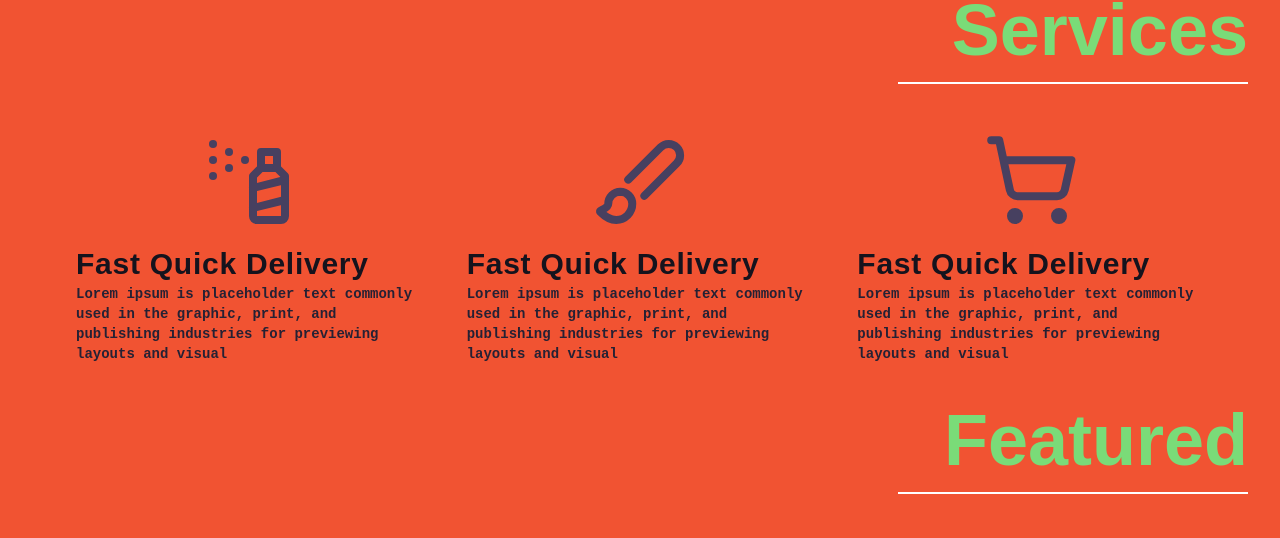
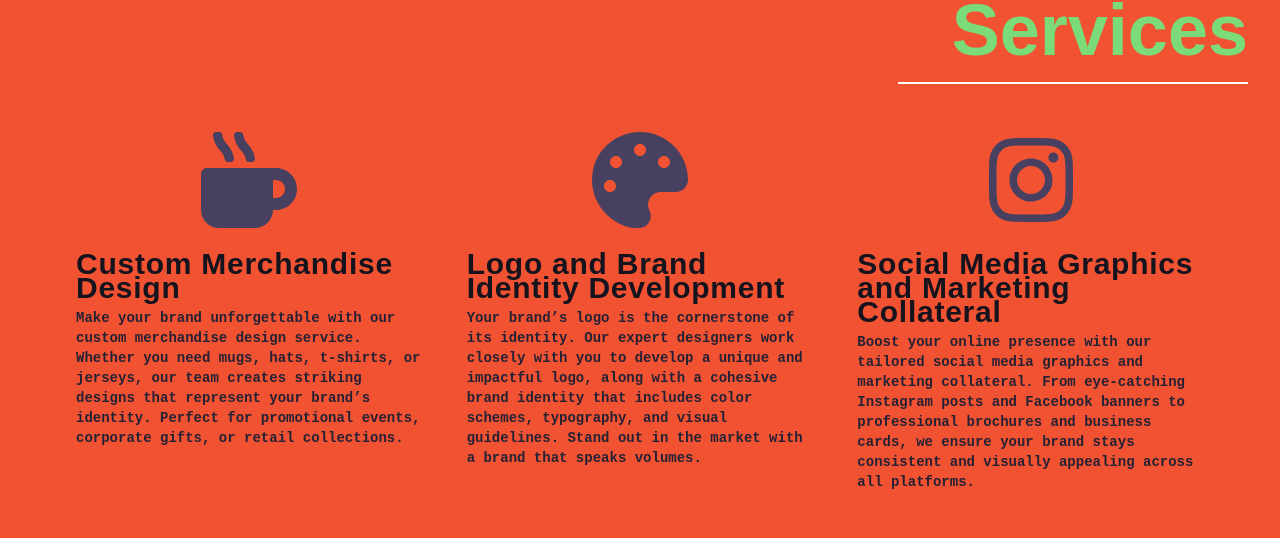
Before and after one commit to Royweru/everything-design-react18, a React (Vite) app: page / in a window 1280 px wide. Shown: the part 700-1238 px from the top of the page. Built offline with nearby package versions, Linux system fonts and the light colour scheme.

Commit message:
modified:   src/components/socials.tsx 	modified:   src/data/service-details.tsx

```diff
--- a/src/components/socials.tsx
+++ b/src/components/socials.tsx
@@ -8,9 +8,9 @@ export const Socials = () => {
             SOCIALS
         </h2>
     <div className=" w-full items-center flex justify-center space-x-4 md:space-x-6 h-full   gap-4">
-        <FaFacebook className="  h-15 w-15 text-k-4 hover:text-white cursor-pointer" />
-        <FaTwitter className=" h-15 w-15 text-k-4 hover:text-white cursor-pointer"/>
-        <FaWhatsapp className=" h-15 w-15 text-k-4 hover:text-white cursor-pointer"/>
+        <FaFacebook className="  h-15 w-15 text-n-9 hover:text-white cursor-pointer" />
+        <FaTwitter className=" h-15 w-15 text-n-9 hover:text-white cursor-pointer"/>
+        <FaWhatsapp className=" h-15 w-15 text-n-9 hover:text-white cursor-pointer"/>
     </div>
     </div>
 
--- a/src/data/service-details.tsx
+++ b/src/data/service-details.tsx
@@ -1,5 +1,5 @@
-import { BrushIcon, ShoppingCartIcon, SprayCanIcon } from "lucide-react";
-import React from "react";
+import { FaInstagram, FaMugHot,FaPalette } from 'react-icons/fa';
+
 
 export const images = [
   { src: 'https://img.freepik.com/free-photo/person-surrounded-by-wavy-text_23-2150039706.jpg?t=st=1715414003~exp=1715417603~hmac=f4a9c2eac3398bea857ecbbdab11702c7333f6a0fb3c02ecc4482dd5652d5ed2&w=900', width: 400, height: 300 },
@@ -12,24 +12,24 @@ export const images = [
 export const ServiceDetails:{id:number,icon:React.ReactElement<unknown>,label:string,description:string}[] = [
   {
     id: 1,
-    icon: <SprayCanIcon className="  w-24 h-24 text-n-5 font-bold" />,
-    label: "Fast Quick Delivery",
+    icon: <FaMugHot className="  w-24 h-24 text-n-5 font-bold" />,
+    label: "Custom Merchandise Design",
     description:
-      "Lorem ipsum is placeholder text commonly used in the graphic, print, and publishing industries for previewing layouts and visual",
+      "Make your brand unforgettable with our custom merchandise design service. Whether you need mugs, hats, t-shirts, or jerseys, our team creates striking designs that represent your brand’s identity. Perfect for promotional events, corporate gifts, or retail collections.",
   },
   {
     id: 2,
-    icon: <BrushIcon className=" w-24 h-24 text-n-5 font-bold" />,
-    label: "Fast Quick Delivery",
+    icon: <FaPalette className=" w-24 h-24 text-n-5 font-bold" />,
+    label: "Logo and Brand Identity Development",
     description:
-      "Lorem ipsum is placeholder text commonly used in the graphic, print, and publishing industries for previewing layouts and visual",
+      "Your brand’s logo is the cornerstone of its identity. Our expert designers work closely with you to develop a unique and impactful logo, along with a cohesive brand identity that includes color schemes, typography, and visual guidelines. Stand out in the market with a brand that speaks volumes.",
   },
   {
     id: 3,
-    icon: <ShoppingCartIcon className=" w-24 h-24 text-n-5 font-bold" />,
-    label: "Fast Quick Delivery",
+    icon: <FaInstagram className=" w-24 h-24 text-n-5 font-bold" />,
+    label: " Social Media Graphics and Marketing Collateral",
     description:
-      "Lorem ipsum is placeholder text commonly used in the graphic, print, and publishing industries for previewing layouts and visual",
+      "Boost your online presence with our tailored social media graphics and marketing collateral. From eye-catching Instagram posts and Facebook banners to professional brochures and business cards, we ensure your brand stays consistent and visually appealing across all platforms.",
   },
 //   {
 //     id: 4,
```
